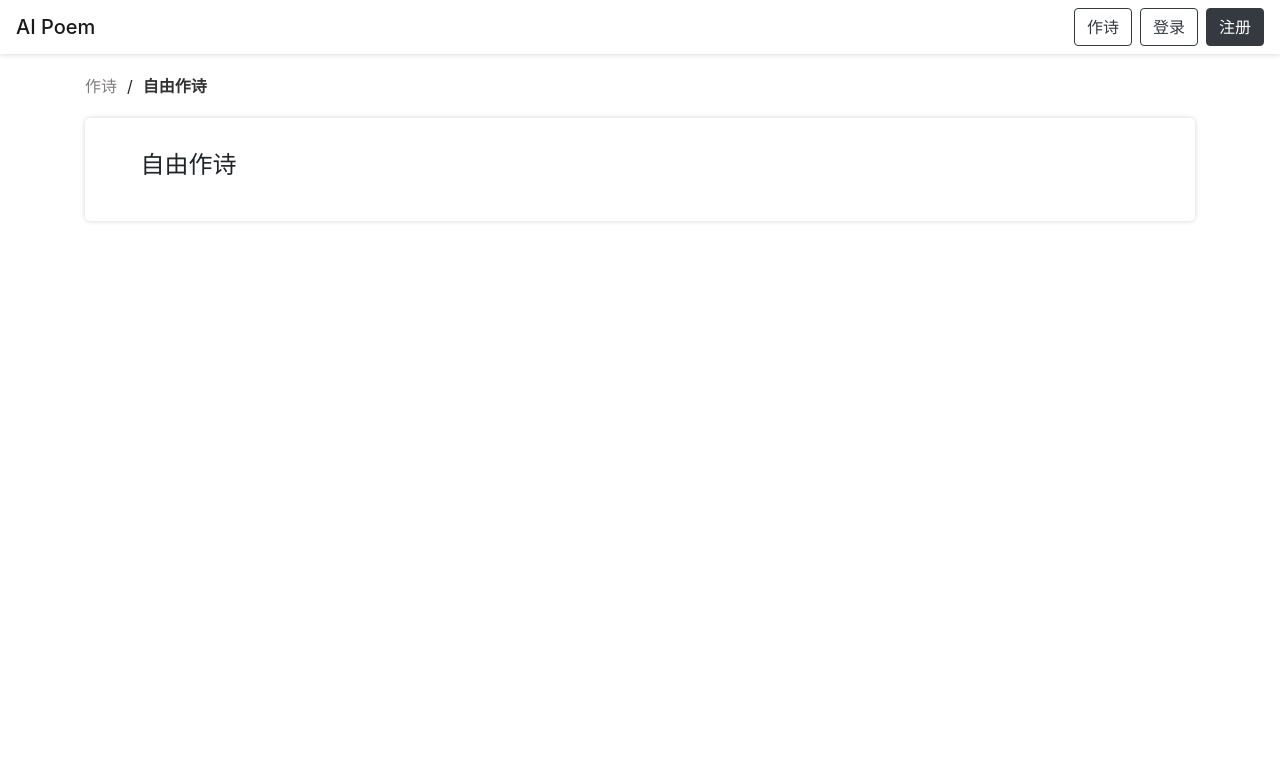
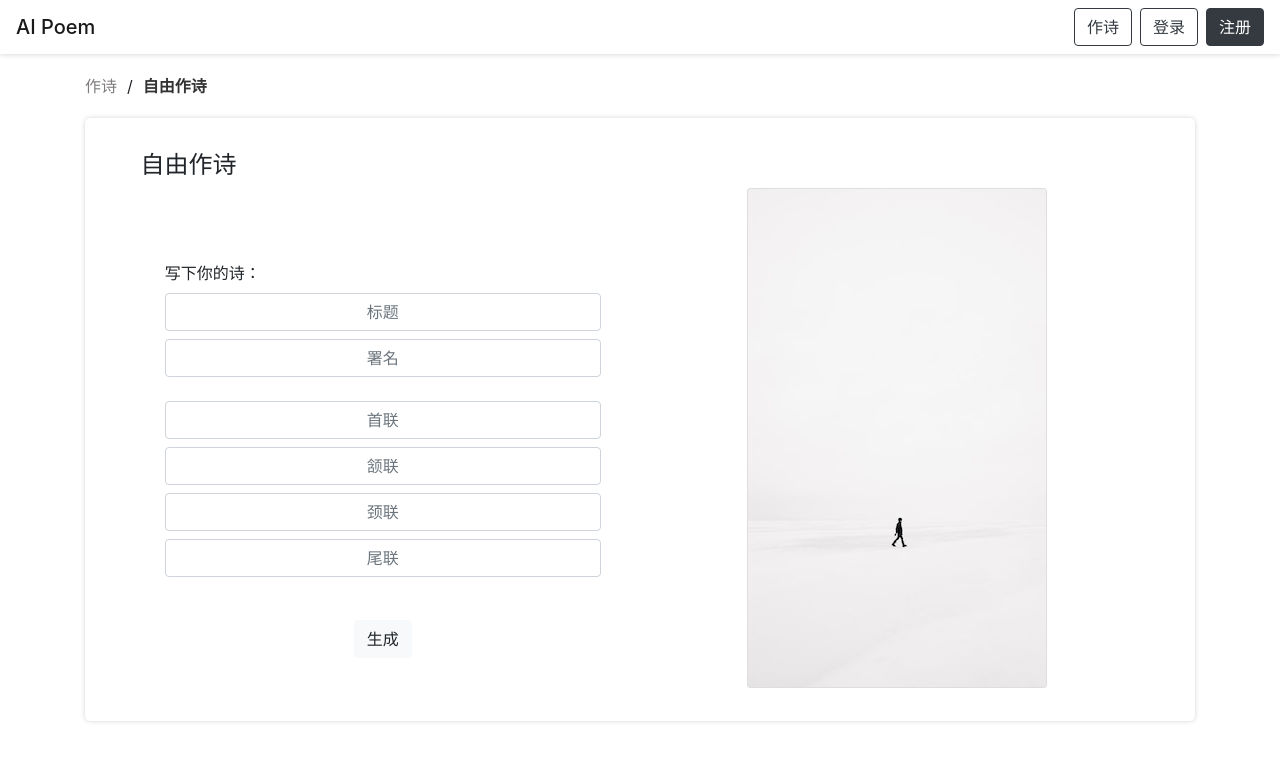
Before and after one commit to 2020-ai-poem/ai-poem-fe, a React (Create React App) app: page /self-create in a window 1280 px wide. Shown: the top 760 px of the page. Built offline with nearby package versions, Linux system fonts and the light colour scheme; a web font is replaced by a local one.

Commit message:
added self create page.

```diff
--- a/src/contexts/UserContext.js
+++ b/src/contexts/UserContext.js
@@ -16,7 +16,7 @@ const UserContextProvider = (props) => {
   const logout = () => {
     localStorage.removeItem('user');
     setUser(null);
-    history.push('/');
+    history.push('/signin');
   };
 
   const update = (user) => {
--- a/src/pages/create/CangTou.js
+++ b/src/pages/create/CangTou.js
@@ -65,6 +65,7 @@ const CangTou = () => {
 
   const handleSubmit = e => {
     e.preventDefault();
+    setResult(null);
 
     if(!poem.content) {
       setError({
@@ -107,7 +108,7 @@ const CangTou = () => {
 
       setTimeout(() => {
         setSuccess(false);
-      }, [1000]);
+      }, [2000]);
     }, [2000]);
   };
 
@@ -191,13 +192,13 @@ const CangTou = () => {
                   </div>
                 ) }
 
-                <div className="cangtou-btn">
+                <div className="poem-btn">
                   <button
                     className="btn btn-light"
                     onClick={handleSubmit}
                   >
                     { btnLoading && (
-                      <span className="spinner-border spinner-border-sm mr-3"></span>
+                      <span className="mr-2 spinner-grow spinner-grow-sm"></span>
                     ) }
                     生成
                   </button>
@@ -213,23 +214,23 @@ const CangTou = () => {
                   <div className='row'>
                     <div className='col-3'>
                       <div className="result-author-container">
-                        <span className="result-author">{ resultPoem.author }</span>
+                        <span className="result-author">{ result.author }</span>
                         <span className="result-stamp">印</span>
                       </div>
                     </div>
 
                     <div className="col-9">
                       <div className="result-poem-container">
-                        <div className="result-poem-title">{ resultPoem.title }</div>
-                          { resultPoem.content.length && resultPoem.content.map((result, index) => (
-                            <div key={index} className="result-poem">{ result }</div>
+                        <div className="result-poem-title">{ result.title }</div>
+                          { result.content.length && result.content.map((item, index) => (
+                            <div key={index} className="result-poem cangtou-poem">{ item }</div>
                           )) }
                       </div>
                     </div>
                   </div>
                 </div>
               ) : (
-                <div className="null-result"></div>
+                <div className="cangtou-null null-result"></div>
               ) }
 
             </div>
--- a/src/pages/create/SelfCreate.js
+++ b/src/pages/create/SelfCreate.js
@@ -1,7 +1,76 @@
-import React from 'react';
+import React, { useState, useContext } from 'react';
 import { Link } from 'react-router-dom';
+import { UserContext } from '../../contexts/UserContext';
+
+const initPoem = {
+  title: '',
+  author: '',
+  shoulian: '',
+  hanlian: '',
+  jinglian: '',
+  weilian: ''
+};
+
+const initError = {
+  isError: false,
+  content: ''
+};
+
 
 const SelfCreate = () => {
+  const [poem, setPoem] = useState(initPoem);
+  const [result, setResult] = useState(null);
+  const [error, setError] = useState(initError);
+  const [success, setSuccess] = useState(false);
+  const [btnLoading, setBtnLoading] = useState(false);
+
+  const handleChange = e => {
+    setError(initError);
+
+    setPoem({
+      ...poem,
+      [e.target.id]: e.target.value
+    });
+  };
+
+  const handleGenerate = e => {
+    e.preventDefault();
+    if(!poem.title || !poem.author || !poem.shoulian) {
+      setError({
+        isError: true,
+        content: '诗词不完整噢!'
+      });
+      return;
+    }
+    setBtnLoading(true);
+
+    let newResult = {};
+    for(let i in poem) {
+      if(!poem[i]) continue;
+      if(i === 'title' || i === 'author') {
+        newResult[i] = poem[i];
+      } else {
+        let newContent = [];
+        if(!newResult.content) {
+          newContent.push(poem[i]);
+          newResult.content = newContent;
+        } else {
+          newResult.content.push(poem[i]);
+        }
+      }
+    }
+
+    setTimeout(() => {
+      setResult(newResult);
+      setBtnLoading(false);
+      setSuccess(true);
+
+      setTimeout(() => {
+        setSuccess(false);
+      }, [2000]);
+    }, [2000]);
+  };
+
   return (
     <div className="container self-create">
       <div className="becca-bread">
@@ -11,6 +80,108 @@ const SelfCreate = () => {
       </div>
       <div className="container becca-card">
         <h4>自由作诗</h4>
+        <div className="row poem-row">
+          <div className="col-md-6">
+            <form className='poem-form'>
+              <label htmlFor="poem">写下你的诗：</label>
+              <input
+                id="title"
+                placeholder="标题"
+                autoComplete="off"
+                onChange={handleChange}
+                className="form-control text-center"
+              />
+              <input
+                id="author"
+                placeholder="署名"
+                autoComplete="off"
+                onChange={handleChange}
+                className="form-control mt-2 text-center"
+              />
+              <input
+                id="shoulian"
+                placeholder="首联"
+                autoComplete="off"
+                onChange={handleChange}
+                className="form-control mt-4 text-center"
+              />
+              <input
+                id="hanlian"
+                placeholder="颔联"
+                autoComplete="off"
+                onChange={handleChange}
+                className="form-control mt-2 text-center"
+              />
+              <input
+                id="jinglian"
+                placeholder="颈联"
+                autoComplete="off"
+                onChange={handleChange}
+                className="form-control mt-2 text-center"
+              />
+              <input
+                id="weilian"
+                placeholder="尾联"
+                autoComplete="off"
+                onChange={handleChange}
+                className="form-control mt-2 text-center"
+              />
+
+              { error.isError && (
+                <div className="alert alert-warning mt-4">
+                { error.content }
+                </div>
+              ) }
+
+              { success && (
+                <div className="alert alert-success mt-4">
+                  生成成功！
+                </div>
+              ) }
+
+              <div className="poem-btn">
+                <button
+                  className="btn btn-light"
+                  onClick={handleGenerate}
+                >
+                  { btnLoading && (
+                    <span className="mr-2 spinner-grow spinner-grow-sm"></span>
+                  ) }
+                  生成
+                </button>
+              </div>
+            </form>
+          </div>
+          <div className="col-md-6">
+            <div className="result-container">
+
+              { result ? (
+                <div className="result">
+                  <div className='row'>
+                    <div className='col-3'>
+                      <div className="result-author-container">
+                        <span className="result-author">{ result.author }</span>
+                        <span className="result-stamp">印</span>
+                      </div>
+                    </div>
+
+                    <div className="col-9">
+                      <div className="result-poem-container">
+                        <div className="result-poem-title">{ result.title }</div>
+                          { result.content.length && result.content.map((item, index) => (
+                            <div key={index} className="result-poem">{ item }</div>
+                          )) }
+                      </div>
+                    </div>
+                  </div>
+                </div>
+              ) : (
+                <div className="self-null null-result"></div>
+              ) }
+
+            </div>
+          </div>
+        </div>
       </div>
     </div>
   );
--- a/src/pages/create/create.css
+++ b/src/pages/create/create.css
@@ -1,5 +1,4 @@
 /* Create Poem */
-
 .circle-container {
   text-align: center;
 }
@@ -59,7 +58,7 @@
 }
 
 .poem-form {
-  padding: 20% 5%;
+  padding: 15% 5%;
   height: 500px;
 }
 
@@ -68,6 +67,11 @@
     height: 100%;
     padding: 5%;
   }
+}
+
+.poem-btn {
+  margin-top: 10%;
+  text-align: center;
 }
 
 .result-container {
@@ -92,7 +96,14 @@
   margin: 0 auto;
   border: #dededf 1px solid;
   border-radius: 3px;
-  background: url('../../assets/images/null.jpg');
+}
+
+.cangtou-null {
+  background: url('../../assets/images/cangtou-null.jpg');
+}
+
+.self-null {
+  background: url('../../assets/images/self-null.jpg');
 }
 
 .result-poem-container {
@@ -132,12 +143,9 @@
   writing-mode: vertical-rl;
 }
 
-.result-poem:first-letter {
+/* CangTou */
+.cangtou-poem:first-letter {
   color: #920000;
 }
 
-/* CangTou */
-.cangtou-btn {
-  margin-top: 10%;
-  text-align: center;
-}
+/* Self Create */
--- a/src/tools/becca.css
+++ b/src/tools/becca.css
@@ -13,11 +13,23 @@
 }
 
 .becca-container {
-  width: 50%;
+  width: 30%;
   margin: 5% auto;
 }
 
+@media screen and (max-width: 1000px) {
+  .becca-container {
+    width: 40%;
+  }
+}
+
 @media screen and (max-width: 800px) {
+  .becca-container {
+    width: 50%;
+  }
+}
+
+@media screen and (max-width: 500px) {
   .becca-container {
     width: 80%;
   }
```
Also changed, not shown: src/assets/images/cangtou-null.jpg (renamed from src/assets/images/null.jpg), src/assets/images/self-null.jpg (added).
